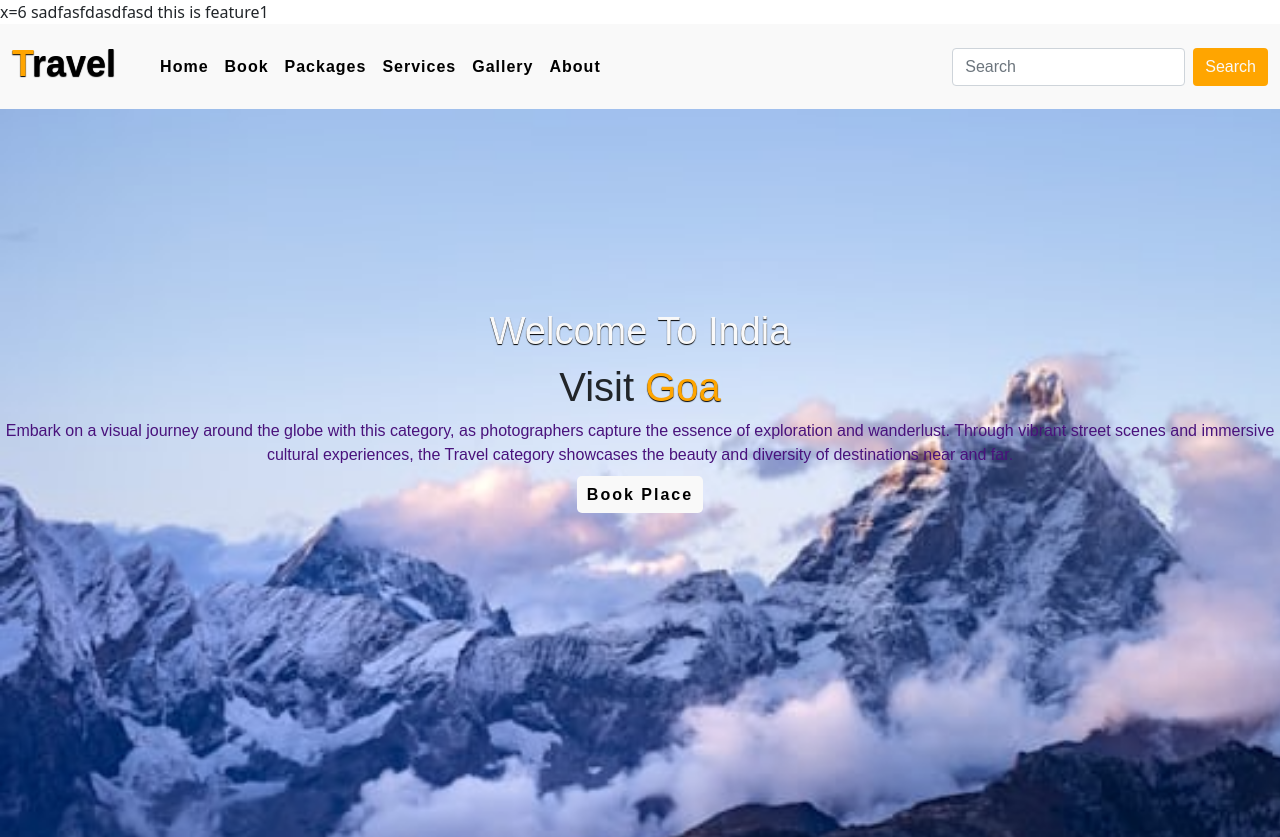
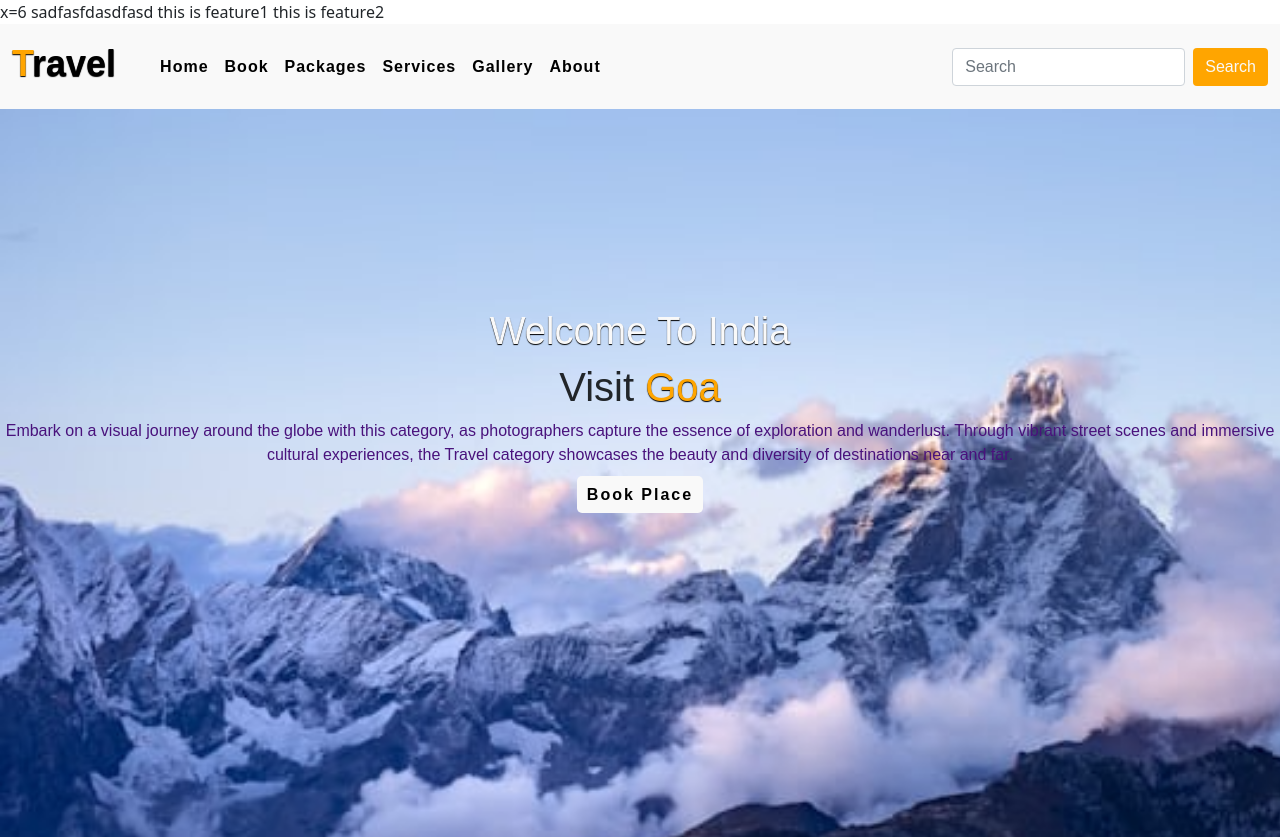
Before and after one commit to vishalk17/travelling-site, a plain HTML site: page index.html in a window 1280 px wide. Shown: the top 837 px of the page. Drawn offline with nearby package versions, Linux system fonts and the light colour scheme; a web font is replaced by a local one.

Commit message:
feature2

```diff
--- a/index.html
+++ b/index.html
@@ -4,6 +4,7 @@
 x=6
     sadfasfdasdfasd
     this is feature1
+    this is feature2
     <meta charset="UTF-8">
     <meta name="viewport" content="width=device-width, initial-scale=1.0">
     <title>travel website hello world</title>
```
